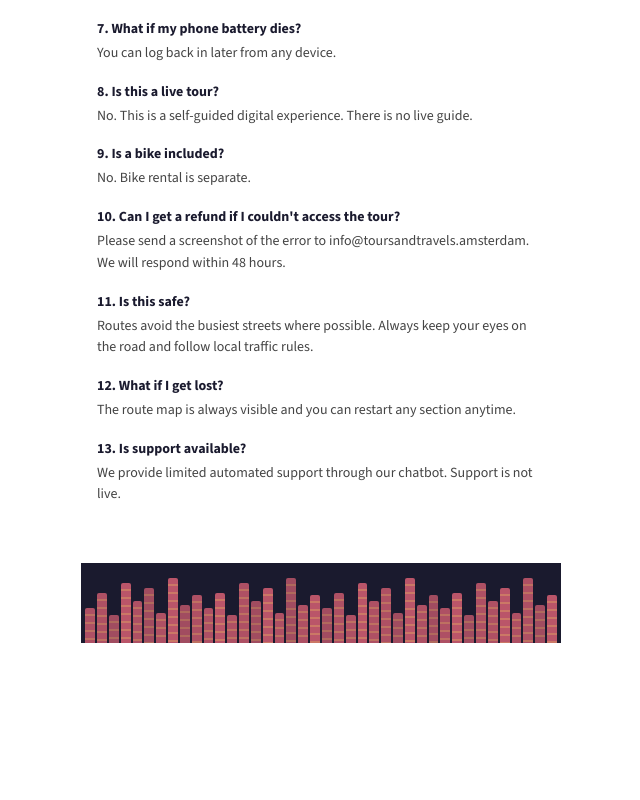
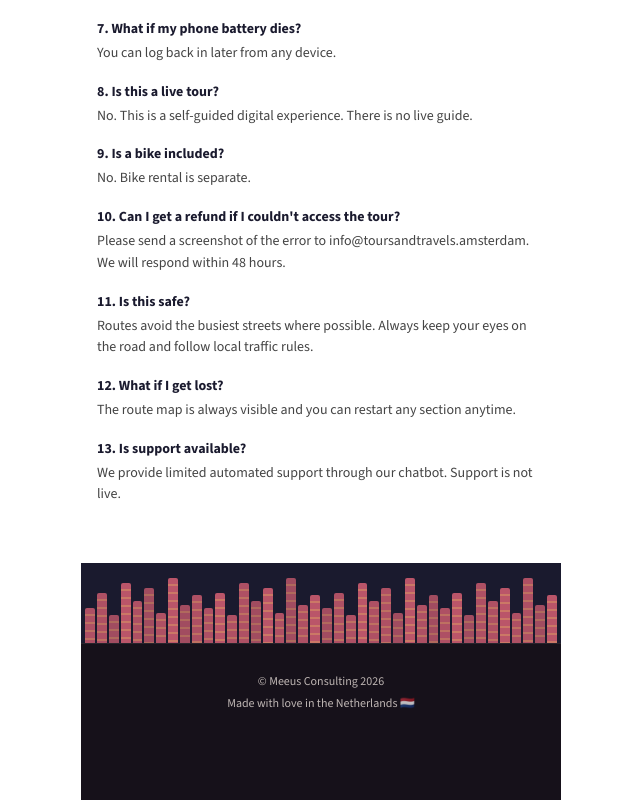
Before and after one commit to sheersho/amsterdam-bike-tour, a React (Vite) app: page / in a window 1280 px wide. Shown: the part 1272-2072 px from the top of the page, without its empty margins (319-959 px from the left). Before the commit the page ends 1915 px from the top, so only its background shows below. Built offline with nearby package versions, Linux system fonts and the light colour scheme; no server answers.

Commit message:
added footer

```diff
--- a/src/App.jsx
+++ b/src/App.jsx
@@ -113,6 +113,10 @@ export default function App() {
   const feedbackLink = "https://forms.gle/2xmXFyHcSLPrvoBJA";
   const isAuthenticated = authState === 'authenticated' && Boolean(authToken);
   const canAccessTour = isAuthenticated || isDevBypass;
+  const currentYear = new Date().getFullYear();
+  const copyrightLabel = currentYear > 2026
+    ? `© Meeus Consulting 2026-${currentYear}`
+    : '© Meeus Consulting 2026';
 
   useEffect(() => {
     const handleRouteChange = () => setRoute(getRoute());
@@ -454,6 +458,11 @@ export default function App() {
           </div>
         </div>
       )}
+
+      <footer className="app-footer">
+        <p>{copyrightLabel}</p>
+        <p className="app-footer-love">Made with love in the Netherlands 🇳🇱</p>
+      </footer>
     </div>
   );
 }
--- a/src/components/LoginPage.jsx
+++ b/src/components/LoginPage.jsx
@@ -59,6 +59,14 @@ export default function LoginPage({
       <div className="signup-glow" />
 
       <div className="signup-content">
+        <div className="signup-corner-accent" aria-hidden="true">
+          <div className="signup-corner-flag">
+            <span />
+            <span />
+            <span />
+          </div>
+          <div className="signup-corner-bike">🗺️</div>
+        </div>
         <div className="signup-badge">Early Access - Amsterdam City Center Tour</div>
         <h1 className="signup-title">
           Ride <em>smarter.</em>
--- a/src/styles/App.css
+++ b/src/styles/App.css
@@ -351,6 +351,56 @@ body {
   padding: 32px 16px 0;
 }
 
+.signup-corner-accent {
+  position: absolute;
+  top: 150px;
+  left: 70%;
+  display: flex;
+  flex-direction: column;
+  align-items: center;
+  gap: 8px;
+  transform: translateX(-50%);
+  pointer-events: none;
+  animation: signupFloat 4.8s ease-in-out infinite;
+}
+
+.signup-corner-flag {
+  width: 54px;
+  overflow: hidden;
+  border-radius: 10px;
+  box-shadow: 0 10px 22px rgba(0, 0, 0, 0.18);
+}
+
+.signup-corner-flag span {
+  display: block;
+  height: 10px;
+}
+
+.signup-corner-flag span:nth-child(1) {
+  background: #ae1c28;
+}
+
+.signup-corner-flag span:nth-child(2) {
+  background: #ffffff;
+}
+
+.signup-corner-flag span:nth-child(3) {
+  background: #21468b;
+}
+
+.signup-corner-bike {
+  width: 54px;
+  height: 54px;
+  border-radius: 16px;
+  display: flex;
+  align-items: center;
+  justify-content: center;
+  background: rgba(255, 255, 255, 0.1);
+  backdrop-filter: blur(10px);
+  box-shadow: 0 12px 24px rgba(0, 0, 0, 0.18);
+  font-size: 28px;
+}
+
 .signup-badge {
   display: inline-flex;
   align-items: center;
@@ -555,6 +605,17 @@ body {
   font-size: 12px;
   color: #6b5b58;
   line-height: 1.35;
+}
+
+@keyframes signupFloat {
+  0%,
+  100% {
+    transform: translateY(0px) rotate(0deg);
+  }
+
+  50% {
+    transform: translateY(6px) rotate(-2deg);
+  }
 }
 
 .access-card {
@@ -1188,3 +1249,21 @@ body {
 .floating-logout-btn:focus-visible {
   background: #1a1a2e;
 }
+
+.app-footer {
+  padding: 28px 16px 88px;
+  text-align: center;
+  background: #16111a;
+  border-top: 1px solid rgba(255, 255, 255, 0.08);
+}
+
+.app-footer p {
+  color: rgba(255, 245, 239, 0.72);
+  font-size: 12px;
+  line-height: 1.5;
+}
+
+.app-footer-love {
+  margin-top: 4px;
+  color: rgba(255, 245, 239, 0.58);
+}
```
